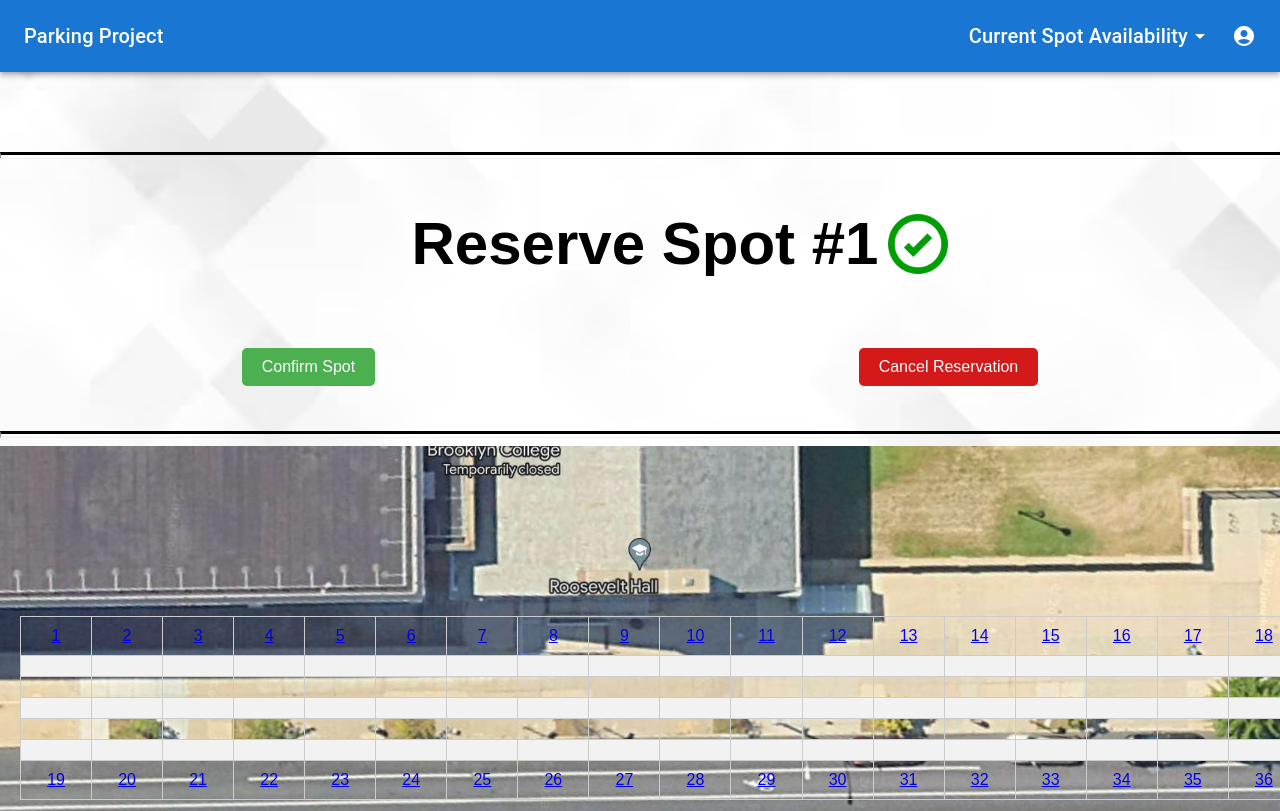
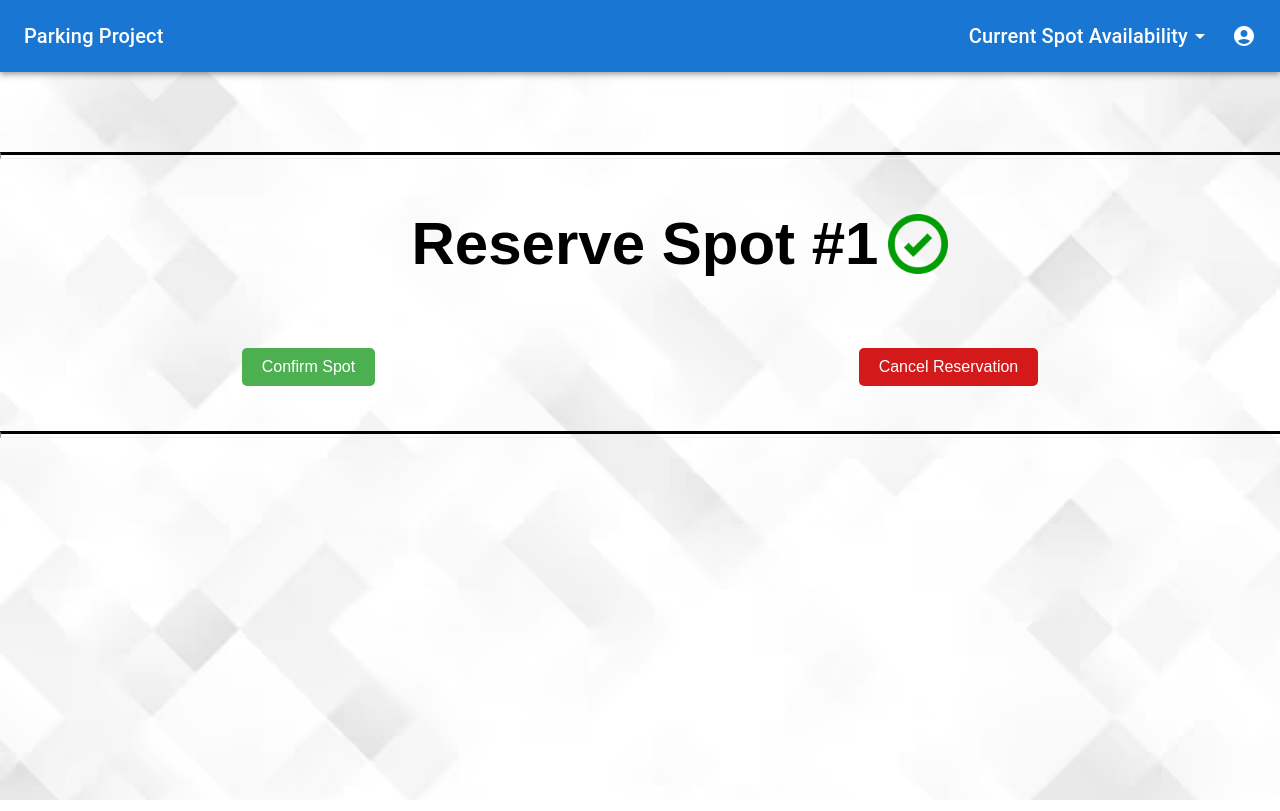
Before and after one commit to hafeefas/HCIParking, a React (Create React App) app: page /HCIParking/reservedSpots/1 in a window 1280 px wide. Shown: the top 811 px of the page. Built offline with nearby package versions, Linux system fonts and the light colour scheme.

Commit message:
attempting bug fix, found second render of map in homepage.jsx

```diff
--- a/src/App.js
+++ b/src/App.js
@@ -4,6 +4,8 @@ import UserProfile from './UserProfile/UserProfile.js';
 import Navbar from "./components/Navbar";
 import SpotsTable from "./spotstable/SpotsTable.js";
  import MMap from "./mainMap/mMap.js";
+ //mmap has working css here but the confirmation/reservation appears on one page w/ the map
+
 import ReservedSpot from "./reservedSpots/reservedspots";
 import Homepage from "./Homepage.jsx";
 
@@ -19,7 +21,7 @@ function App() {
   const cancelReservation = (spotNumber) => {
     setSpots(new Map(spots).set(spotNumber, "OPEN"));
   };
-// deployment
+
   return (
     <div>
       <Router basename="/HCIParking">
--- a/src/Homepage.jsx
+++ b/src/Homepage.jsx
@@ -1,5 +1,6 @@
 import React, {useState} from 'react'
 import MMap from './mainMap/mMap';
+import "./mainMap/mMap.css"//when mmap is rendered here w/ the css, the map disappears after a spot is reserved
 
 function Homepage() {
 
--- a/src/reservedSpots/reservedspots.js
+++ b/src/reservedSpots/reservedspots.js
@@ -111,7 +111,7 @@ function ReservedSpot(props) {
       )}
       <hr className="bottom-line" />
 
-      <MMap spots={spots}/>
+      {/* <MMap spots={spots}/> */}
 
     </div>
   );
```
